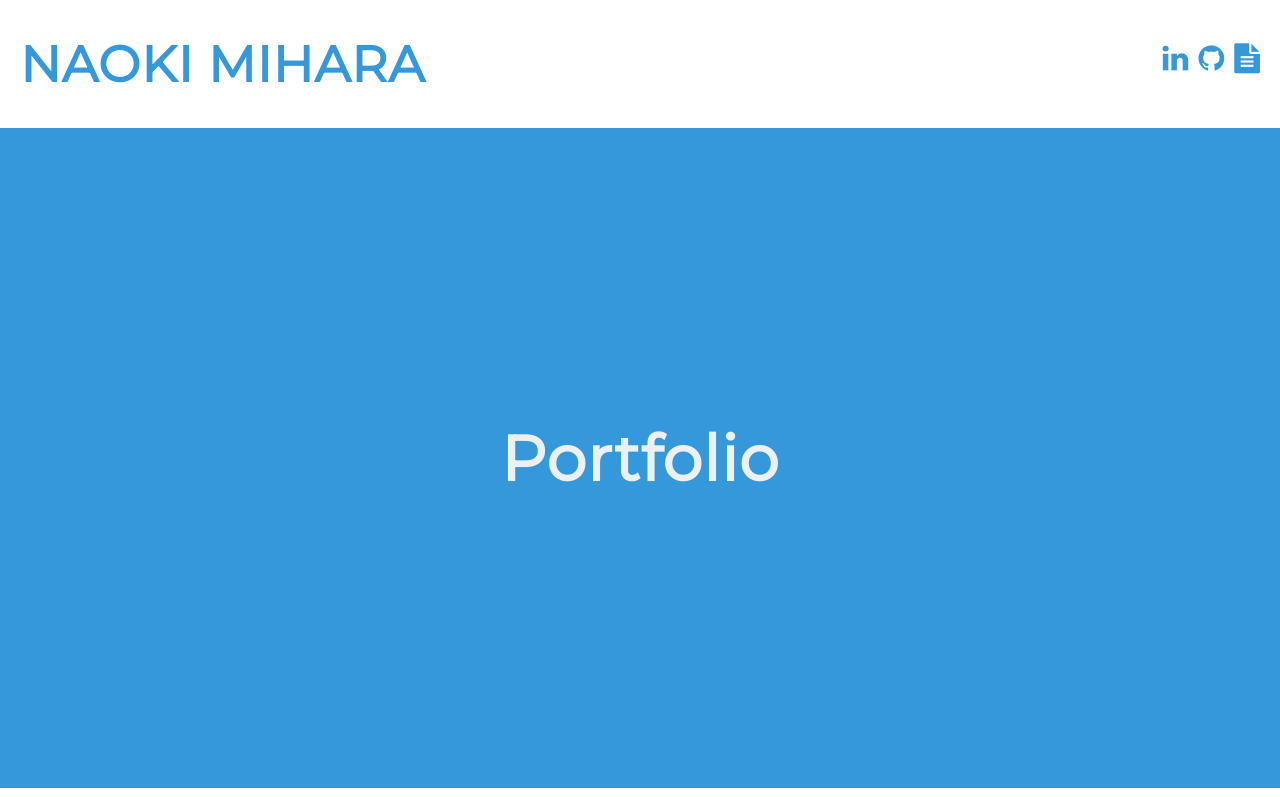
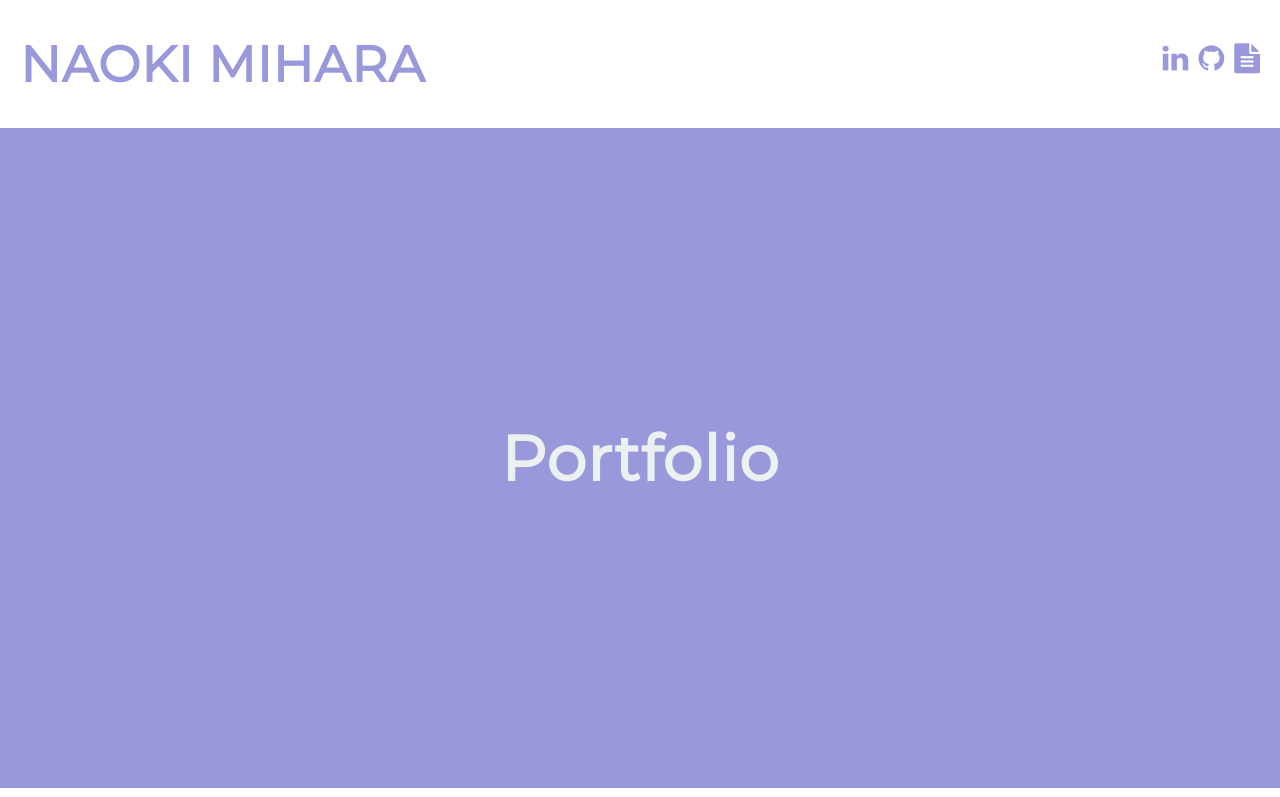
Before and after one commit to naokimhr/my-portfolio, a plain HTML site: page index.html in a window 1280 px wide. Shown: the top 797 px of the page. Drawn offline with Linux system fonts and the light colour scheme.

Commit message:
modified color of background and font

```diff
--- a/styles/main.css
+++ b/styles/main.css
@@ -8,7 +8,7 @@
   COLORS
 
   Sky
-    rgb(52, 152, 219)
+    rgb(152, 152, 219)
 
   Dark Blue
     rgb(44, 62, 80)
@@ -21,11 +21,11 @@
 */
 
 .background--skyBlue {
-  background-color: rgb(52, 152, 219);
+  background-color: rgb(152, 152, 219);
 }
 
 .color--skyBlue {
-  color: rgb(52, 152, 219);
+  color: rgb(152, 152, 219);
 }
 
 .color--cloud {
```
